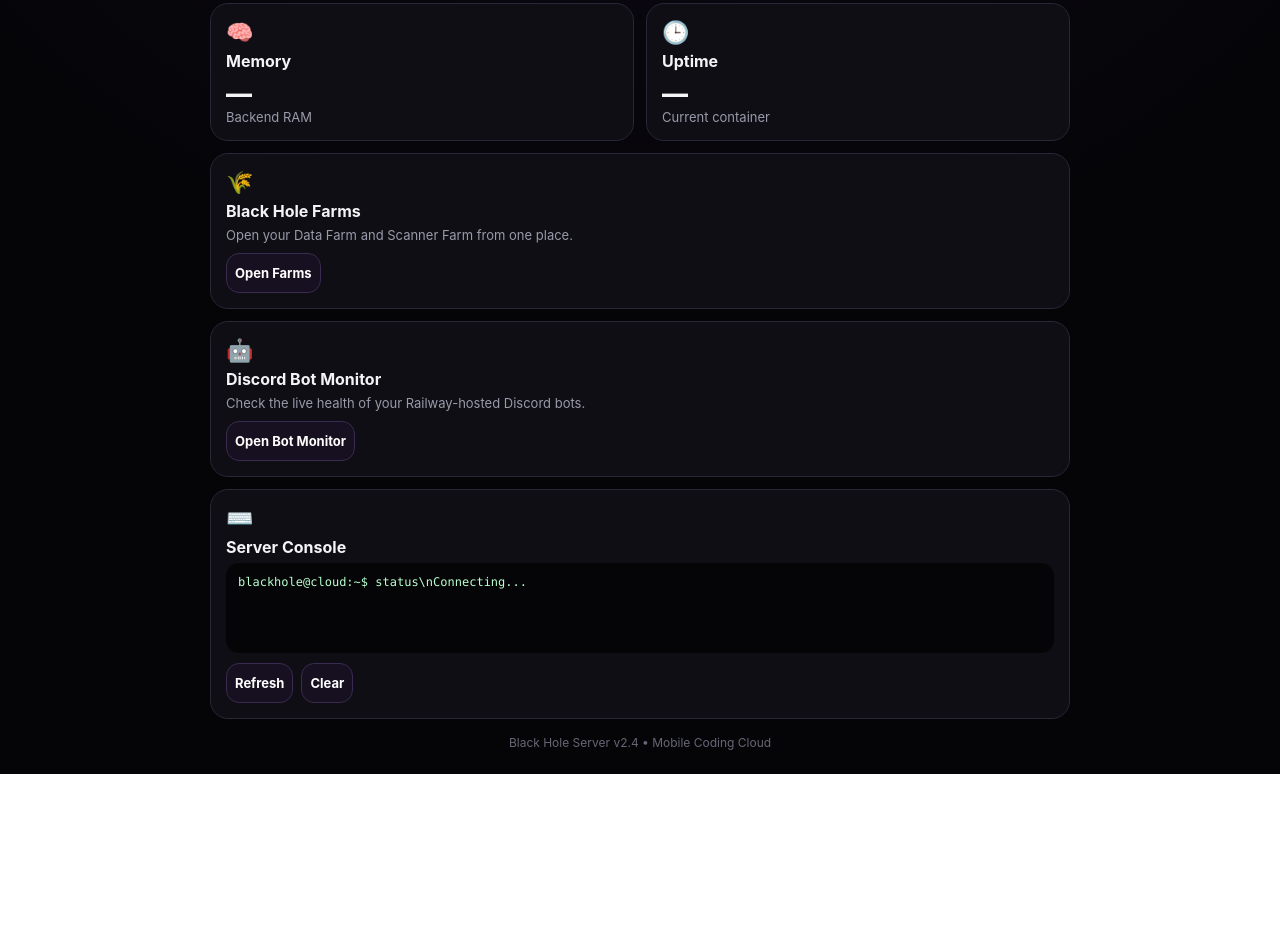
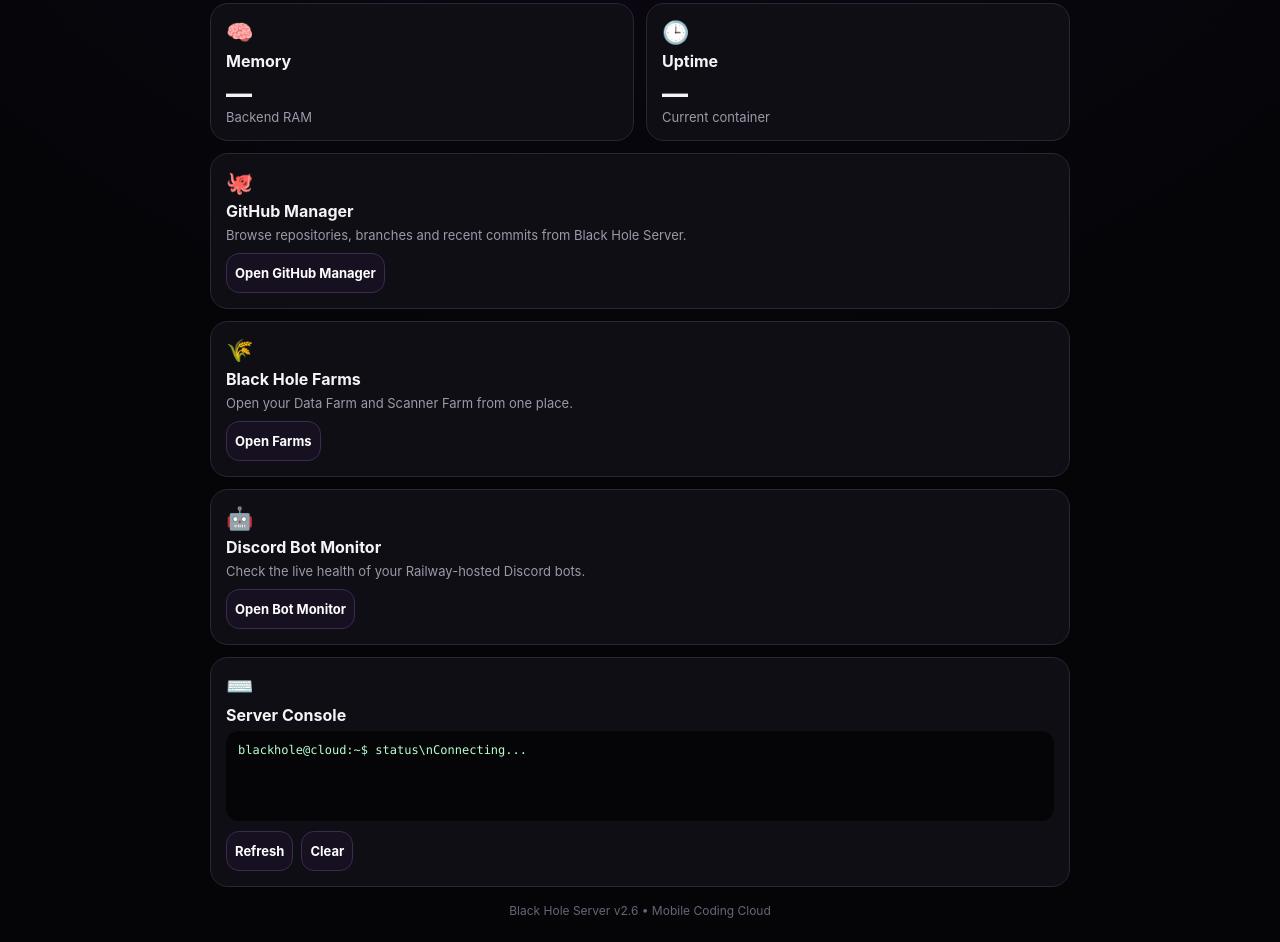
Before and after one commit to abkalen778-eng/Black-hole-server, a website: page index.html in a window 1280 px wide. Shown: the part 478-1420 px from the top of the page. Before the commit the page ends 1252 px from the top, so only its background shows below. Drawn offline with Linux system fonts and the light colour scheme; no server answers.

Commit message:
Add Black Hole Coder and GitHub Manager to dashboard

```diff
--- a/index.html
+++ b/index.html
@@ -40,6 +40,7 @@
       <div class="card"><div class="icon">⏱️</div><h3>Latency</h3><div class="value" id="latency">—</div><div class="muted">Phone → backend</div></div>
       <div class="card"><div class="icon">🧠</div><h3>Memory</h3><div class="value" id="memory">—</div><div class="muted" id="memoryDetail">Backend RAM</div></div>
       <div class="card"><div class="icon">🕒</div><h3>Uptime</h3><div class="value" id="uptime">—</div><div class="muted">Current container</div></div>
+      <div class="card wide"><div class="icon">🐙</div><h3>GitHub Manager</h3><div class="muted">Browse repositories, branches and recent commits from Black Hole Server.</div><div class="actions"><button class="btn" onclick="window.location.href='github.html'">Open GitHub Manager</button></div></div>
       <div class="card wide"><div class="icon">🌾</div><h3>Black Hole Farms</h3><div class="muted">Open your Data Farm and Scanner Farm from one place.</div><div class="actions"><button class="btn" onclick="showPage('farms')">Open Farms</button></div></div>
       <div class="card wide"><div class="icon">🤖</div><h3>Discord Bot Monitor</h3><div class="muted">Check the live health of your Railway-hosted Discord bots.</div><div class="actions"><button class="btn" onclick="showPage('bots')">Open Bot Monitor</button></div></div>
       <div class="card wide"><div class="icon">⌨️</div><h3>Server Console</h3><div class="terminal" id="terminal">blackhole@cloud:~$ status\nConnecting...</div><div class="actions"><button class="btn" onclick="refreshStats(true)">Refresh</button><button class="btn" onclick="clearTerm()">Clear</button></div></div>
@@ -61,7 +62,7 @@
   <section id="projects" class="page">
     <div class="grid">
       <div class="card wide"><div class="icon">📦</div><h3>Project Manager</h3><div class="muted">Projects are saved on this iPhone/browser for now.</div><div class="actions"><input id="projectName" class="field" placeholder="Project name" style="flex:1;min-width:180px"><button class="btn" onclick="newProject()">New</button></div><div id="projectList" class="list"></div></div>
-      <div class="card wide"><div class="icon">🐙</div><h3>GitHub</h3><div class="muted">Open the source repository for Black Hole Server.</div><div class="actions"><button class="btn" onclick="window.open('https://github.com/abkalen778-eng/Black-hole-server','_blank')">Open Repository</button></div></div>
+      <div class="card wide"><div class="icon">🐙</div><h3>GitHub</h3><div class="muted">Open the source repository for Black Hole Server.</div><div class="actions"><button class="btn" onclick="window.open('https://github.com/abkalen778-eng/Black-hole-server','_blank')">Open Repository</button><button class="btn" onclick="window.location.href='github.html'">GitHub Manager</button></div></div>
     </div>
   </section>
 
@@ -87,13 +88,15 @@
 
   <section id="tools" class="page">
     <div class="grid">
+      <div class="card"><div class="icon">🧑‍💻</div><h3>Black Hole Coder</h3><div class="muted">Your custom Gemini-powered coding bot.</div><div class="actions"><button class="btn" onclick="window.location.href='coder.html'">Open Coder</button></div></div>
+      <div class="card"><div class="icon">🐙</div><h3>GitHub Manager</h3><div class="muted">Inspect repositories, branches and commit history.</div><div class="actions"><button class="btn" onclick="window.location.href='github.html'">Open Manager</button></div></div>
       <div class="card wide"><div class="icon">🔌</div><h3>API Lab</h3><div class="muted">Test GET requests from your phone.</div><input id="apiUrl" class="field" value="https://black-hole-backend-production.up.railway.app/health" style="margin-top:10px"><div class="actions"><button class="btn" onclick="testApi()">Send GET</button></div><div class="output" id="apiOutput">Ready.</div></div>
       <div class="card"><div class="icon">📲</div><h3>App Mode</h3><div class="muted">Add this site to your iPhone Home Screen to launch it like an app.</div></div>
       <div class="card"><div class="icon">🛡️</div><h3>Safe Runner</h3><div class="muted">Code preview is isolated in a sandbox instead of running server commands.</div></div>
     </div>
   </section>
 
-  <div class="footer">Black Hole Server v2.4 • Mobile Coding Cloud</div>
+  <div class="footer">Black Hole Server v2.6 • Mobile Coding Cloud</div>
 </main>
 <script>
 const BACKEND='https://black-hole-backend-production.up.railway.app';
```
